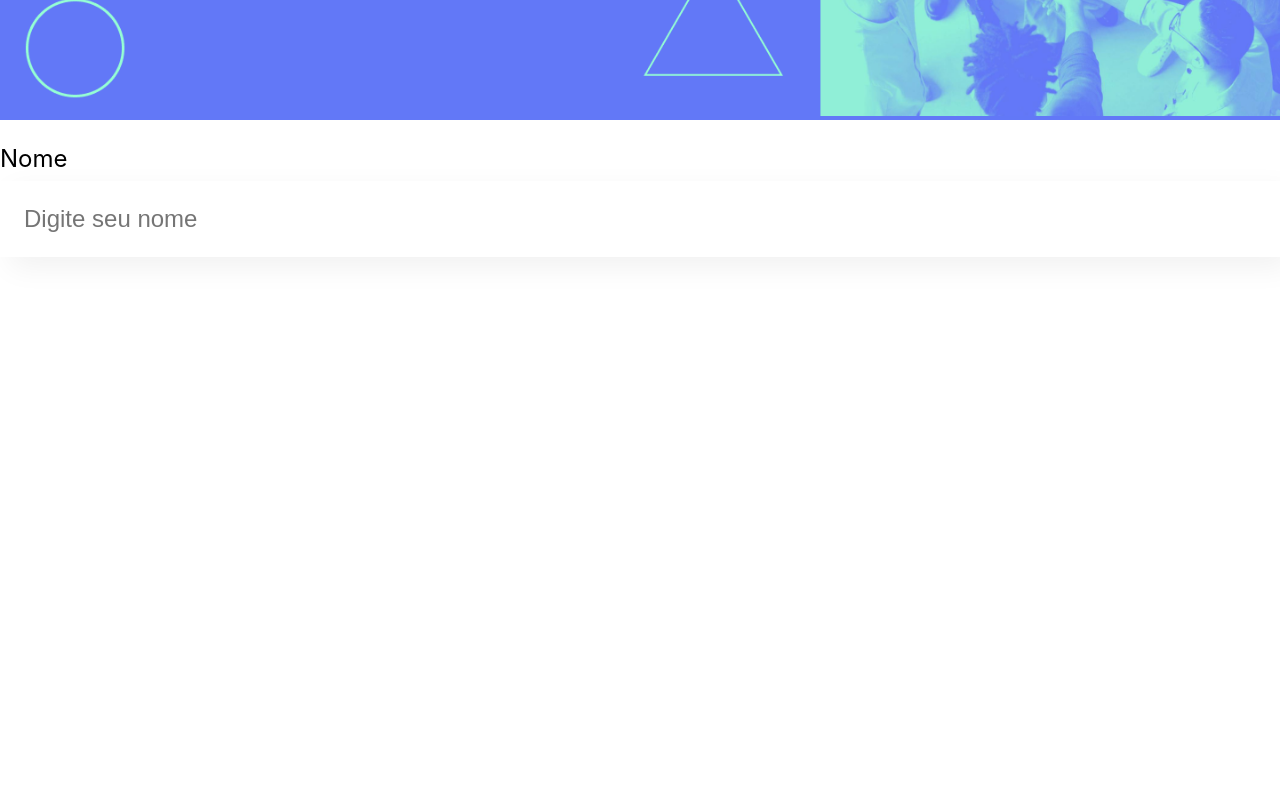
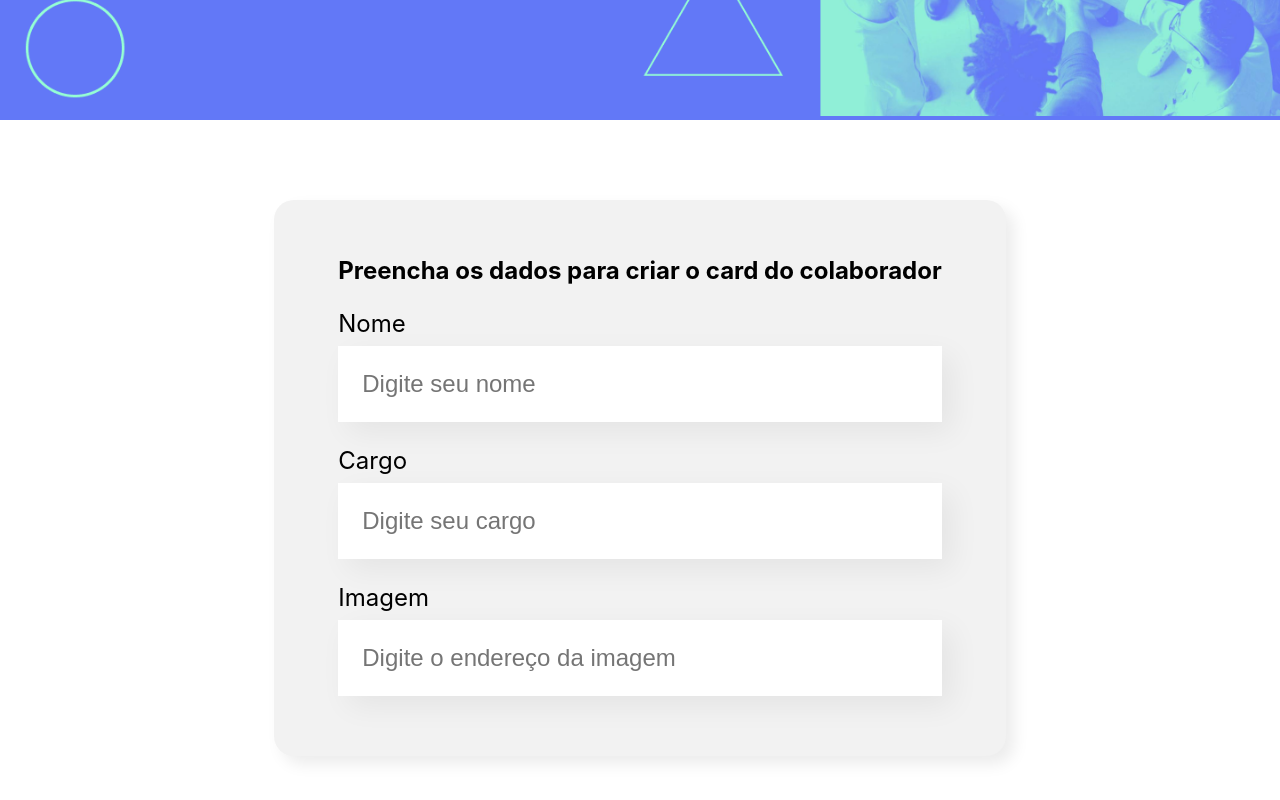
Before and after one commit to Ka1quee/Organo, a React (Create React App) app: page / in a window 1280 px wide. Shown: the part 378-1178 px from the top of the page. Before the commit the page ends 800 px from the top, so only its background shows below. Built offline with nearby package versions, Linux system fonts and the light colour scheme.

Commit message:
Melhorando formulario

```diff
--- a/src/App.js
+++ b/src/App.js
@@ -1,13 +1,13 @@
 // import automatico dos componentes
 import Banner from './componentes/Banner';
-import CampoTexto from './componentes/CampoTexto';
+import Formulario from './componentes/Formulario';
 
 function App() {
   return (
     <div className="App">
       {/* chamamos o componente para pagina principal dessa forma, ele automaticamente irá importar para ca */}
      <Banner/>
-      <CampoTexto/>
+     <Formulario/>
     </div>
   );
 }
--- a/src/componentes/CampoTexto/index.js
+++ b/src/componentes/CampoTexto/index.js
@@ -7,17 +7,27 @@
 // Apenas uma forma diferente de escrever aquela function
 
 // esta variavel ja armazena todas aquelas linhas de codigo
-const CampoTexto = ()=>{
-return (
-    // continuamos criando o form normalmente
+const CampoTexto = (props) => { //props sao as propriedades recebidas pelo componente
 
-<div className="campo-texto">
-    <label>Nome</label>
-    <input placeholder="Digite seu nome"/>
-</div>
+    // const placeholderModificada = `Sim ${props.placeholder}` template string
 
-)
+    return (
+
+        // continuamos criando o form normalmente
+
+        <div className="campo-texto">
+            {/* ao inves de apenas colocarmos um texto, dessa vez estamos acessando a propriedade label do componente */}
+            {/* variavel sempre sentre chaves */}
+            <label>{props.label}</label>
+            <input placeholder={props.placeholder} />
+        </div>
+
+
+
+    )
+
 }
+
 
 
 
--- /dev/null
+++ b/src/componentes/Formulario/Formulario.css
@@ -0,0 +1,13 @@
+.formulario{
+    display: flex;
+    justify-content: center;
+    margin: 80px 0;
+}
+
+.formulario form{
+    max-width: 80%;
+    background-color: #F2F2F2;
+    padding: 36px 64px;
+    border-radius: 20px;
+    box-shadow: 8px 8px 16px rgba(0, 0, 0, 0.08);
+}
--- /dev/null
+++ b/src/componentes/Formulario/index.js
@@ -0,0 +1,17 @@
+import CampoTexto from "../CampoTexto"
+import "./Formulario.css"
+
+const Formulario = () => {
+    return (
+        <section className="formulario">
+            <form>
+                <h2>Preencha os dados para criar o card do colaborador</h2>
+                <CampoTexto label="Nome" placeholder="Digite seu nome" />
+                <CampoTexto label="Cargo" placeholder="Digite seu cargo" />
+                <CampoTexto label="Imagem" placeholder="Digite o endereço da imagem" />
+            </form>
+        </section>
+    )
+}
+
+export default Formulario
```
